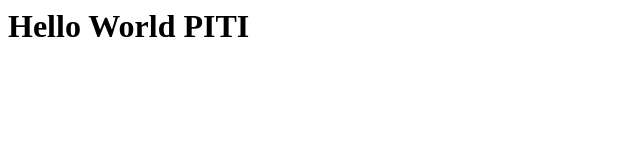
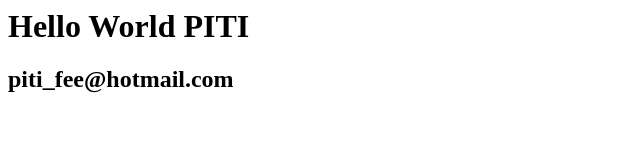
Before and after one commit to ninefyi/MyGit, a plain HTML site: page index.html in a window 1280 px wide. Shown: the whole page, without its empty margins (0-640 px from the left). Drawn offline with Linux system fonts and the light colour scheme.

Commit message:
Added email

```diff
--- a/index.html
+++ b/index.html
@@ -4,5 +4,6 @@
 </head>
 <body>
 	<h1>Hello World PITI</h1>
+	<h2>piti_fee@hotmail.com</h2>
 </body>
 </html>
```
